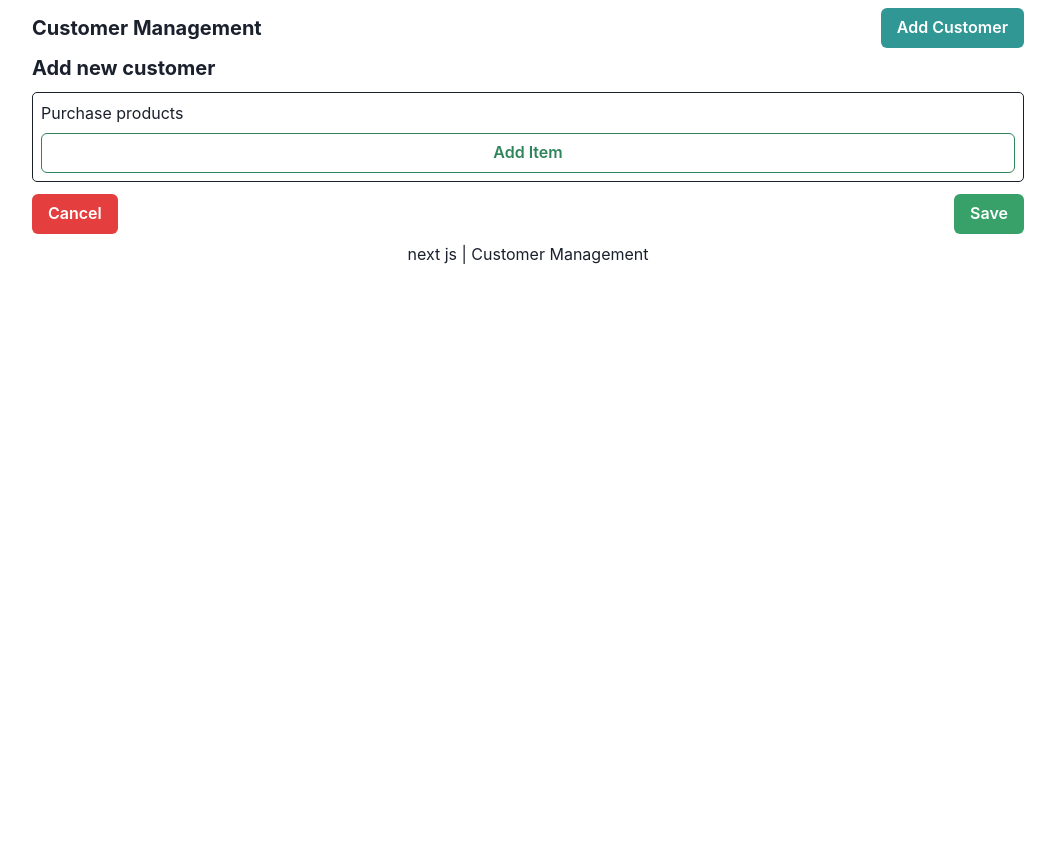
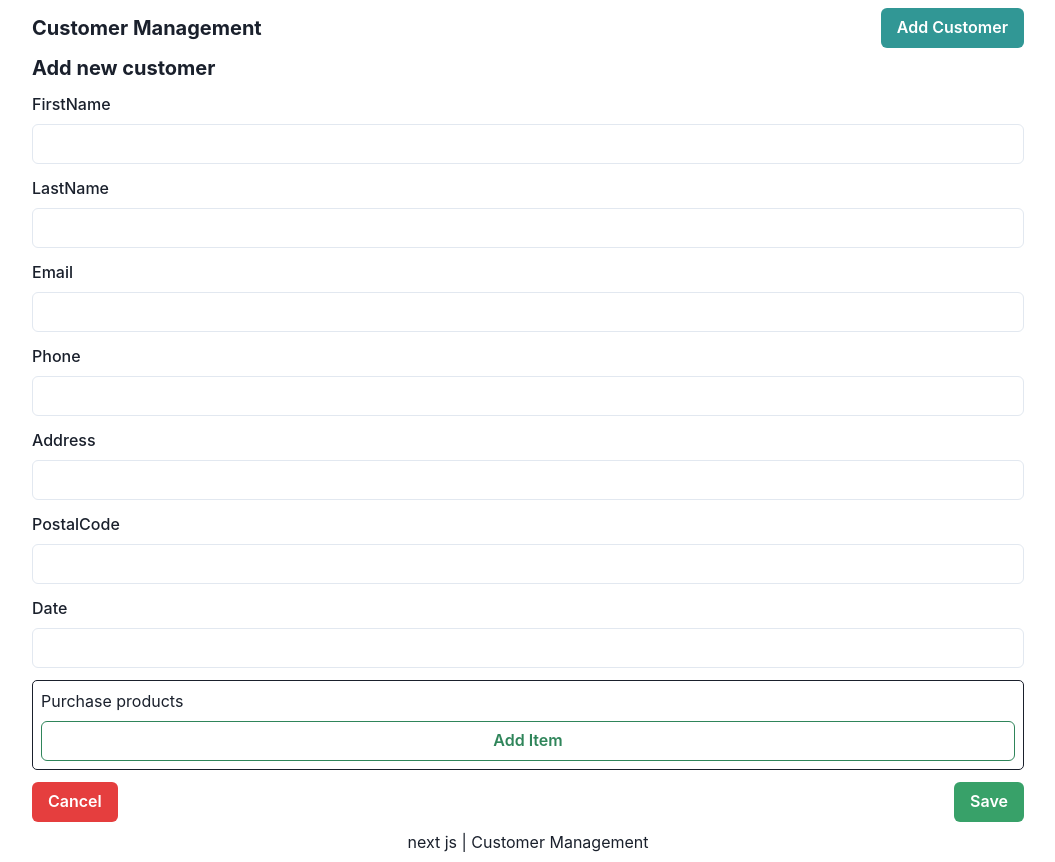
Before and after one commit to deaduchiha/customer-managment, a Next.js app: page /add-customer in a window 1280 px wide. Shown: the whole page, without its empty margins (112-1167 px from the left). Before the commit the page ends 800 px from the top, so only its background shows below. Built offline with nearby package versions, Linux system fonts and the light colour scheme.

Commit message:
develope form and add formInputs

```diff
--- a/components/modules/form.jsx
+++ b/components/modules/form.jsx
@@ -1,9 +1,39 @@
 import React from "react";
+import { Box } from "@chakra-ui/react";
+
+// components
 import FormInput from "./formInput";
 import ItemList from "./itemList";
 
 const Form = ({ form, setForm }) => {
-  return <ItemList form={form} setForm={setForm} />;
+  const changeHandler = (e) => {
+    const { name, value } = e.target;
+    setForm({ ...form, [name]: value });
+  };
+
+  return (
+    <Box>
+      {[
+        "firstName",
+        "lastName",
+        "email",
+        "phone",
+        "address",
+        "postalCode",
+        "date",
+      ].map((fieldName, index) => (
+        <FormInput
+          key={index}
+          name={fieldName}
+          label={fieldName.charAt(0).toUpperCase() + fieldName.slice(1)}
+          type="text"
+          value={form[fieldName]}
+          onChange={changeHandler}
+        />
+      ))}
+      <ItemList {...{ form, setForm }} />
+    </Box>
+  );
 };
 
 export default Form;
```
